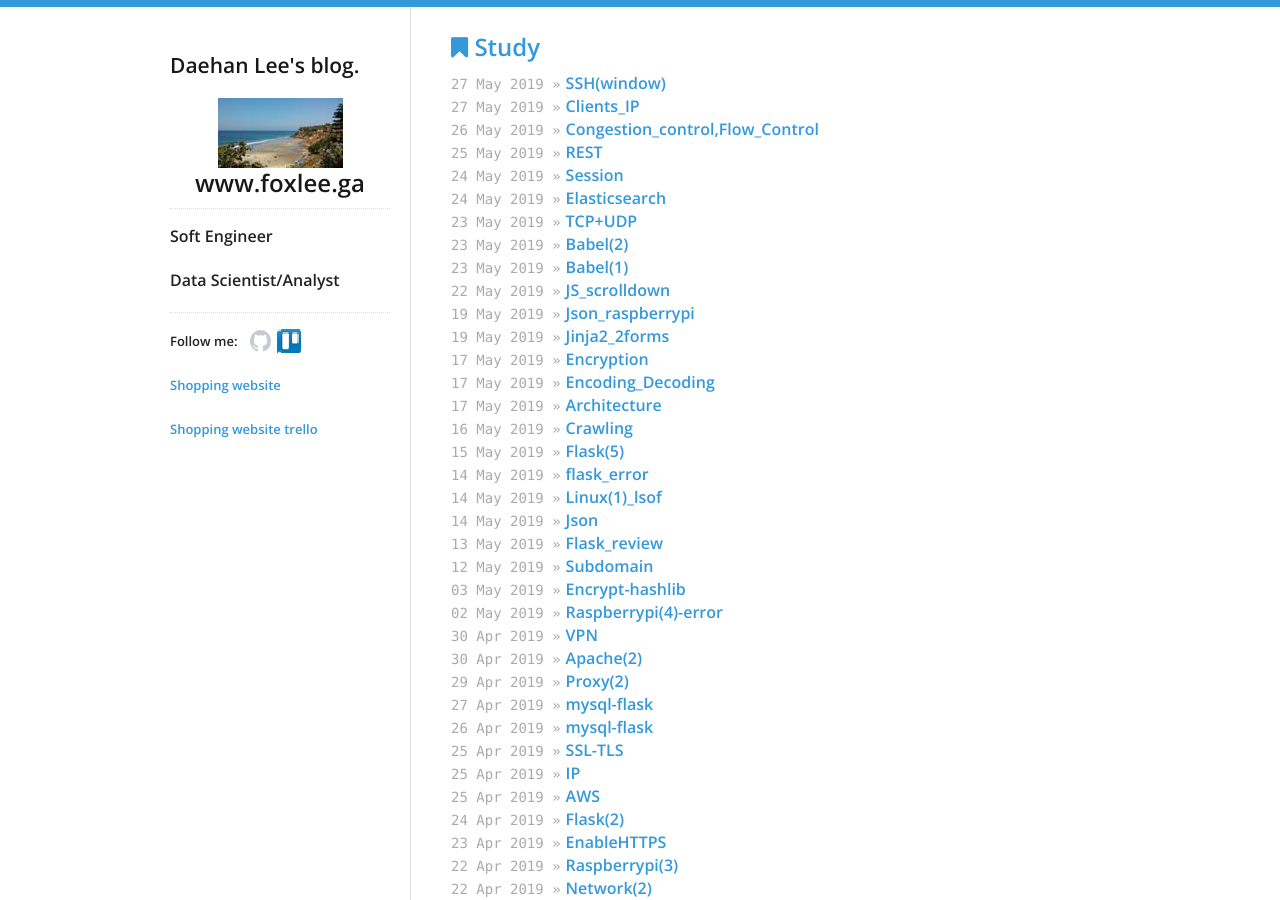
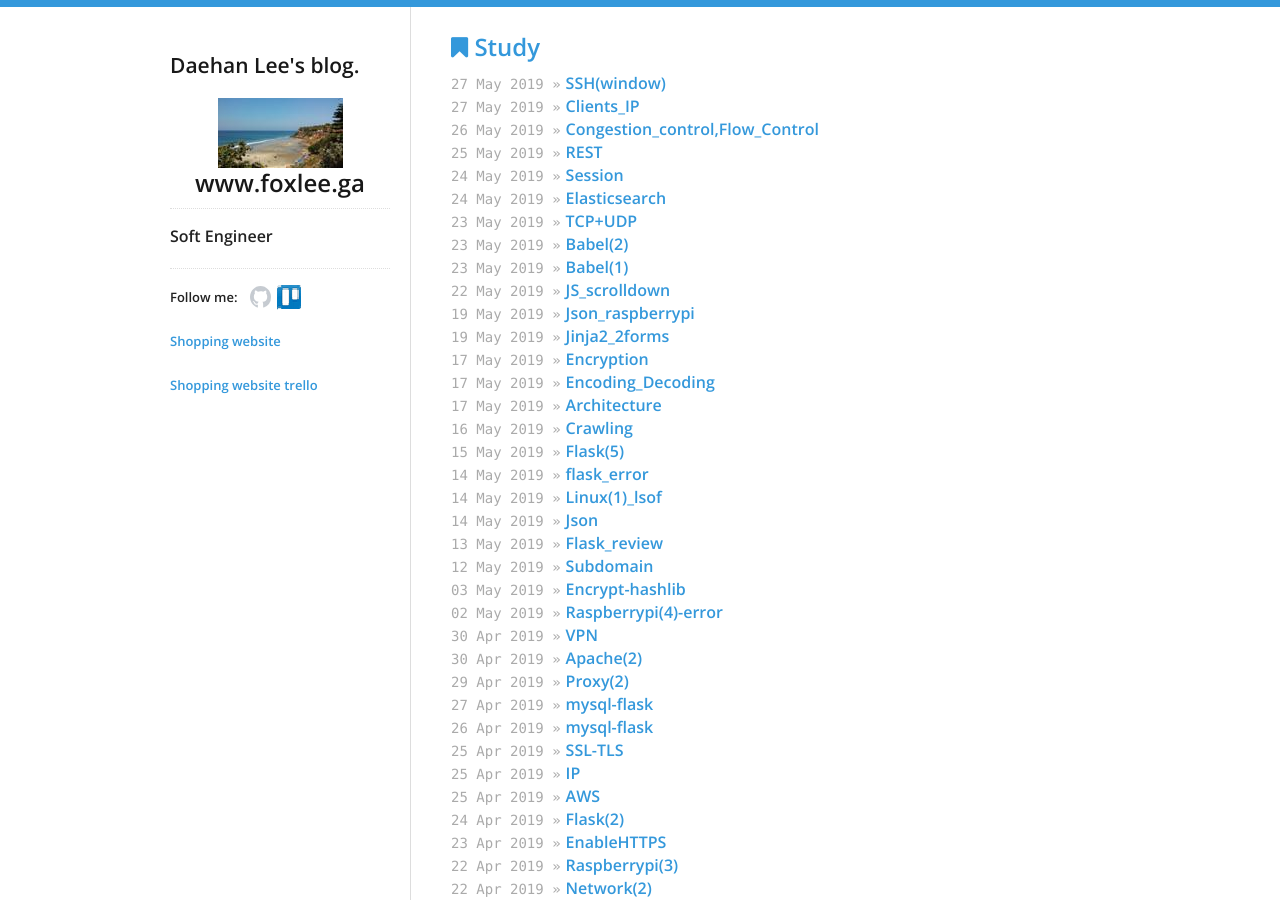
Before and after one commit to daehan0226/Study, a Jekyll site: the page built from index.html, in a window 1280 px wide and 900 px high. Built offline with Jekyll 4.4.1, drawn with Linux system fonts in a browser that asks for light colours.

Commit message:
Update sidebar.html

```diff
--- a/_includes/sidebar.html
+++ b/_includes/sidebar.html
@@ -10,9 +10,6 @@
   <h2>www.foxlee.ga</h2>
   <div id="bio">
     <p>Soft Engineer</p>
-    <p>
-      Data Scientist/Analyst </code>
-    </p>
   </div>
   <div id="social">
     {% include social.html %}
```
